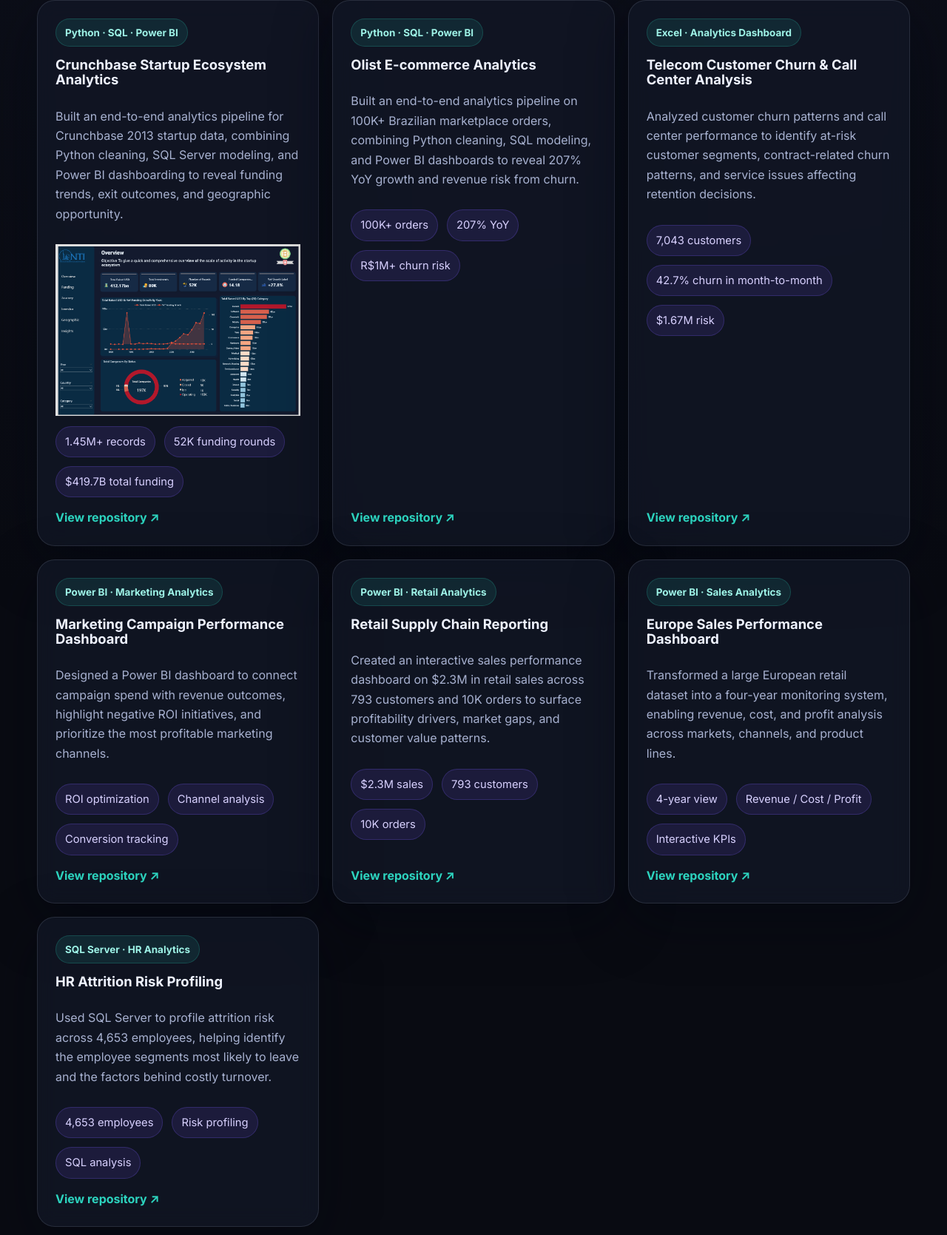
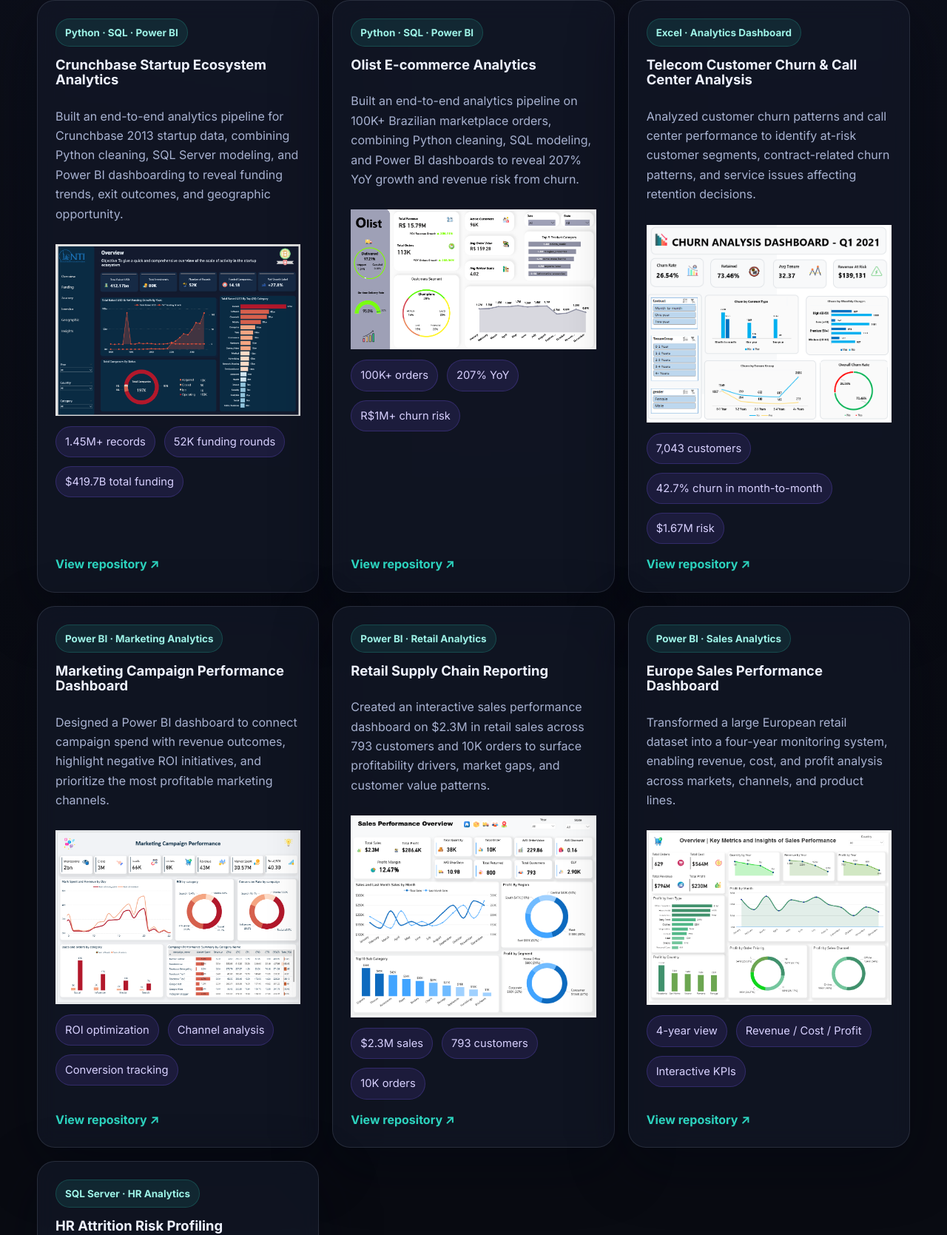
Before and after one commit to ali-0128/Portfolio, a plain HTML site: page index.html in a window 1280 px wide. Shown: the part 2458-4127 px from the top of the page at 74% size. Drawn offline with Linux system fonts and the light colour scheme.

Commit message:
Update index.html

```diff
--- a/index.html
+++ b/index.html
@@ -151,6 +151,11 @@
             <div class="project-top"><span class="project-type">Python · SQL · Power BI</span></div>
             <h3>Olist E-commerce Analytics</h3>
             <p>Built an end-to-end analytics pipeline on 100K+ Brazilian marketplace orders, combining Python cleaning, SQL modeling, and Power BI dashboards to reveal 207% YoY growth and revenue risk from churn.</p>
+            <img
+              src="assets/E-Comerce.png"
+              alt="E-Comerce Dashboard Preview"
+              class="project-preview"
+            />
             <div class="project-metrics"><span>100K+ orders</span><span>207% YoY</span><span>R$1M+ churn risk</span></div>
             <a href="https://github.com/ali-0128/olist-ecommerce-analytics" target="_blank" rel="noreferrer">View repository ↗</a>
           </article>
@@ -159,6 +164,11 @@
             <div class="project-top"><span class="project-type">Excel · Analytics Dashboard</span></div>
             <h3>Telecom Customer Churn & Call Center Analysis</h3>
             <p>Analyzed customer churn patterns and call center performance to identify at-risk customer segments, contract-related churn patterns, and service issues affecting retention decisions.</p>
+            <img
+              src="assets/churn_dashboard.png"
+              alt="Telecom Dashboard Preview"
+              class="project-preview"
+            />
             <div class="project-metrics"><span>7,043 customers</span><span>42.7% churn in month-to-month</span><span>$1.67M risk</span></div>
             <a href="https://github.com/ali-0128/telecom-customer-churn-callcenter-analysis" target="_blank" rel="noreferrer">View repository ↗</a>
           </article>
@@ -167,6 +177,11 @@
             <div class="project-top"><span class="project-type">Power BI · Marketing Analytics</span></div>
             <h3>Marketing Campaign Performance Dashboard</h3>
             <p>Designed a Power BI dashboard to connect campaign spend with revenue outcomes, highlight negative ROI initiatives, and prioritize the most profitable marketing channels.</p>
+            <img
+              src="assets/Marketing_Campaign_Dashboard.png"
+              alt="Marketing Campaign Dashboard Preview"
+              class="project-preview"
+            />
             <div class="project-metrics"><span>ROI optimization</span><span>Channel analysis</span><span>Conversion tracking</span></div>
             <a href="https://github.com/ali-0128/marketing-campaign-performance-dashboard" target="_blank" rel="noreferrer">View repository ↗</a>
           </article>
@@ -175,6 +190,11 @@
             <div class="project-top"><span class="project-type">Power BI · Retail Analytics</span></div>
             <h3>Retail Supply Chain Reporting</h3>
             <p>Created an interactive sales performance dashboard on $2.3M in retail sales across 793 customers and 10K orders to surface profitability drivers, market gaps, and customer value patterns.</p>
+            <img
+              src="assets/Retail_Supply_Overview.png"
+              alt="Supply Chain Dashboard Preview"
+              class="project-preview"
+            />
             <div class="project-metrics"><span>$2.3M sales</span><span>793 customers</span><span>10K orders</span></div>
             <a href="https://github.com/ali-0128/retail-supply-chain-reporting-Power-BI" target="_blank" rel="noreferrer">View repository ↗</a>
           </article>
@@ -183,6 +203,11 @@
             <div class="project-top"><span class="project-type">Power BI · Sales Analytics</span></div>
             <h3>Europe Sales Performance Dashboard</h3>
             <p>Transformed a large European retail dataset into a four-year monitoring system, enabling revenue, cost, and profit analysis across markets, channels, and product lines.</p>
+            <img
+              src="assets/Eur_Sales.png"
+              alt="Sales Performnce Overview"
+              class="project-preview"
+            />
             <div class="project-metrics"><span>4-year view</span><span>Revenue / Cost / Profit</span><span>Interactive KPIs</span></div>
             <a href="https://github.com/ali-0128/Europe-Sales-Performance-Power-BI" target="_blank" rel="noreferrer">View repository ↗</a>
           </article>
@@ -191,6 +216,11 @@
             <div class="project-top"><span class="project-type">SQL Server · HR Analytics</span></div>
             <h3>HR Attrition Risk Profiling</h3>
             <p>Used SQL Server to profile attrition risk across 4,653 employees, helping identify the employee segments most likely to leave and the factors behind costly turnover.</p>
+            <img
+              src="assets/HR.png"
+              alt="Query"
+              class="project-preview"
+            />
             <div class="project-metrics"><span>4,653 employees</span><span>Risk profiling</span><span>SQL analysis</span></div>
             <a href="https://github.com/ali-0128/HR-Attrition-Risk-Profiling-SQL" target="_blank" rel="noreferrer">View repository ↗</a>
           </article>
```
